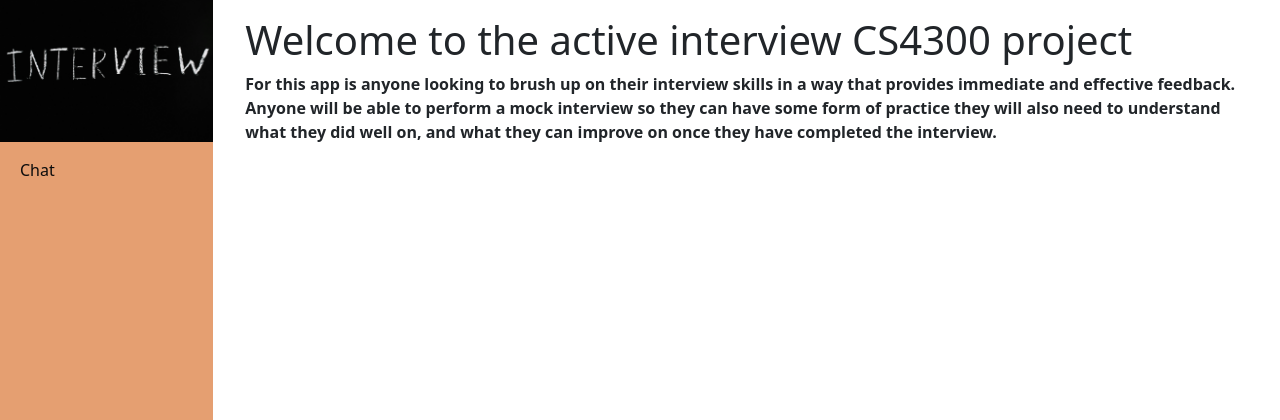
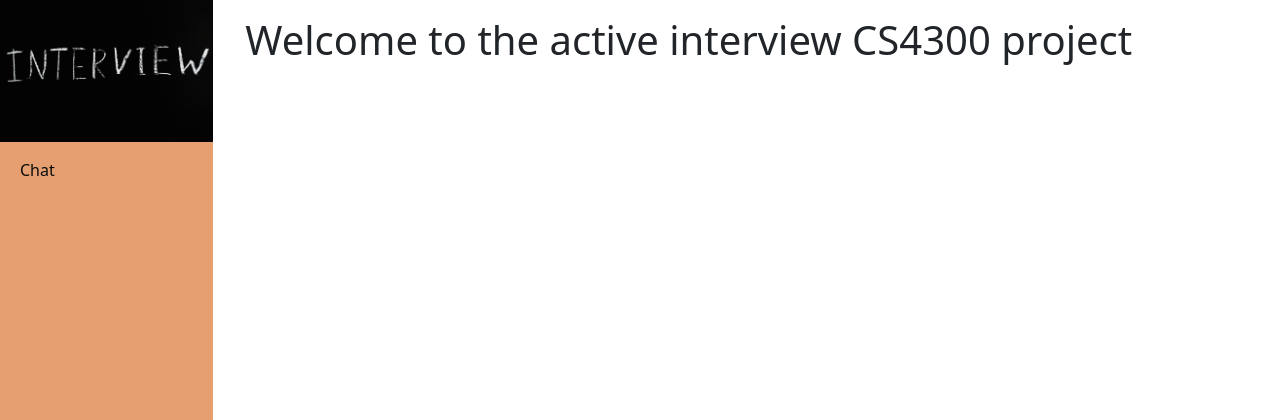
Before and after one commit to UCCS-SP25-CS4300-CS5300-1/Group-7-Spring-2025, a Django app: page / in a window 1280 px wide. Shown: the top 420 px of the page. Run offline with Django 5.2, Linux system fonts and the light colour scheme.

Commit message:
fix linting errors

```diff
--- a/active_interview_project/active_interview_app/templates/index.html
+++ b/active_interview_project/active_interview_app/templates/index.html
@@ -22,9 +22,7 @@
     <div class="content">
         <h1>Welcome to the active interview CS4300 project</h1>
         <strong>
-        <p>for this app is anyone looking to brush up on their interview skills in a way that provides immediate</p>
-        <p>effective feedback. Anyone will be able to perform a mock interview so they can have some form of practice</p>
-        <p>they will also need to understand what they did well on, and what they can improve on once they have completed the interview.</p>
+        <p>this app is for anyone looking to brush up on their interview skills</p>
         </strong>
 
     </div>
@@ -50,11 +48,7 @@
                 <div class="content col py-3">
                     <div>
                         <h1>Welcome to the active interview CS4300 project</h1>
-                        <strong>
-                        <p>For this app is anyone looking to brush up on their interview skills in a way that provides immediate
-                        and effective feedback. Anyone will be able to perform a mock interview so they can have some form of practice
-                        they will also need to understand what they did well on, and what they can improve on once they have completed the interview.</p>
-                        </strong>
+
                     </div>
                 </div>
                 <div class="textbox row flex-nowrap">
--- a/active_interview_project/active_interview_app/views.py
+++ b/active_interview_project/active_interview_app/views.py
@@ -1,5 +1,7 @@
 from django.shortcuts import render
 from .models import *
+
+
 # Create your views here.
 def index(request):
     return render(request, 'index.html')
--- a/active_interview_project/active_interview_project/settings.py
+++ b/active_interview_project/active_interview_project/settings.py
@@ -25,7 +25,8 @@ SECRET_KEY = 'django-insecure-!qu0*#gq2vxvl4+ve+2!c^+y24aj%t5$wo-8daxq8s#r(-&%4h
 # SECURITY WARNING: don't run with debug turned on in production!
 DEBUG = True
 
-ALLOWED_HOSTS = ['app-cs4300craiglillemon-5.devedu.io', 'localhost', '127.0.0.1', 'http://localhost:3000', 'http://127.0.0.1:3000' ]
+ALLOWED_HOSTS = ['app-cs4300craiglillemon-5.devedu.io',
+                 'localhost', '127.0.0.1', 'http://localhost:3000', 'http://127.0.0.1:3000']
 
 # Application definition
 
--- a/active_interview_project/active_interview_project/urls.py
+++ b/active_interview_project/active_interview_project/urls.py
@@ -17,7 +17,8 @@ Including another URLconf
 from django.contrib import admin
 from django.urls import path, include
 from active_interview_app import views
+
 urlpatterns = [
-    path('', views.index, name = 'index'),
+    path('', views.index, name='index'),
     path('admin/', admin.site.urls),
 ]
```
